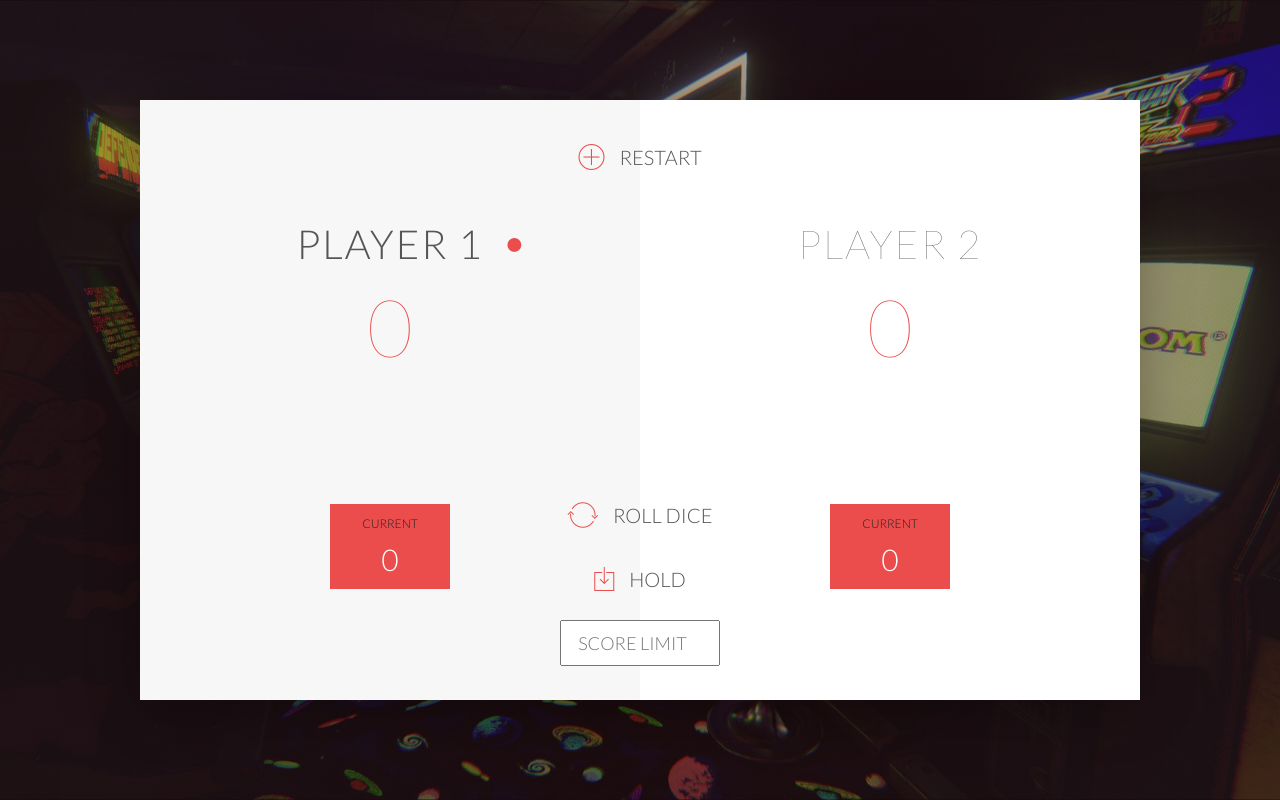
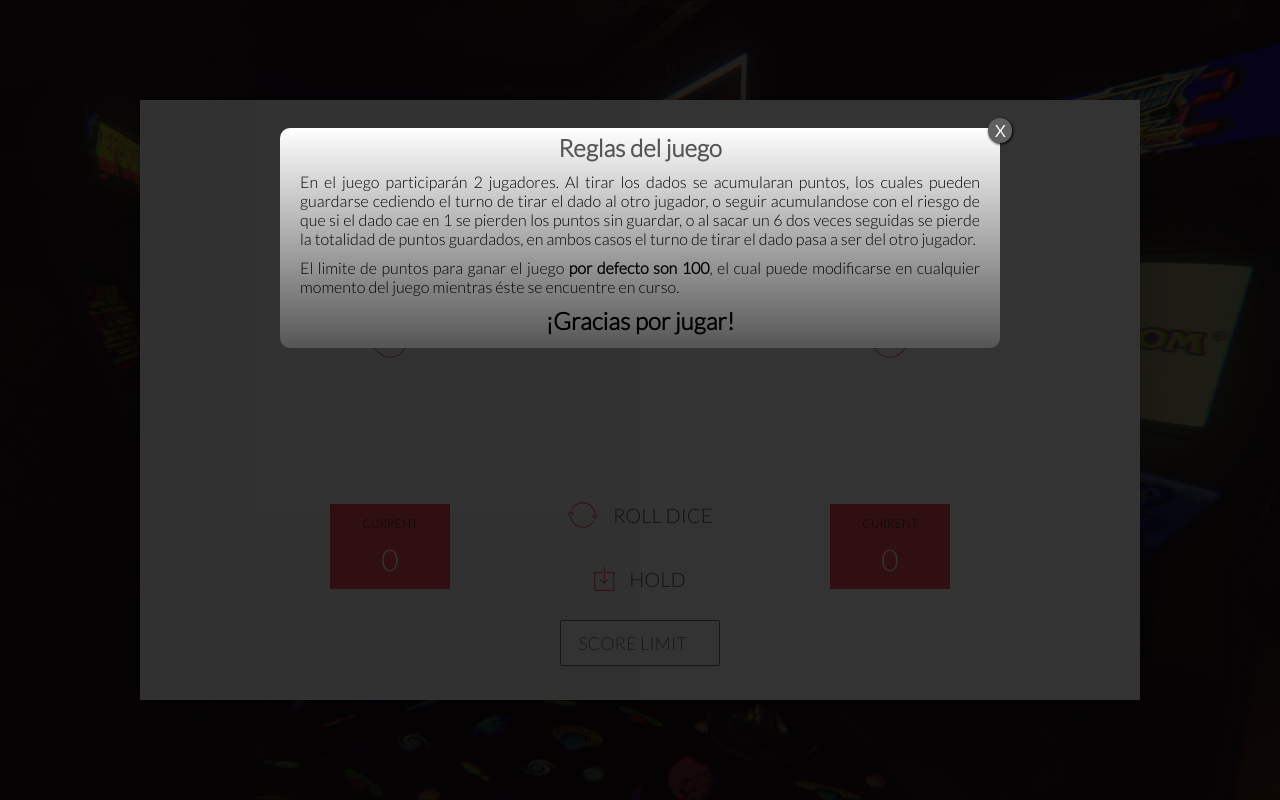
Before and after one commit to erickvicentin/erickvicentin.github.io, a plain HTML site: page pages/app/index.html in a window 1280 px wide. Drawn offline with nearby package versions, Linux system fonts and the light colour scheme.

Commit message:
[FEAT] Added rules and awesome fonts

```diff
--- a/pages/app/app.js
+++ b/pages/app/app.js
@@ -19,6 +19,14 @@ init();
 /*********************************
  *********** FUNCTIONS ***********
  *********************************/
+
+function showModal() {
+  document.getElementById("openModal").style.display = "block";
+}
+
+function CloseModal() {
+  document.getElementById("openModal").style.display = "none";
+}
 
 function init() {
   totalScores = [0, 0];
@@ -122,4 +130,3 @@ function btn_hold() {
 document.querySelector(".btn-roll").addEventListener("click", btn_roll);
 document.querySelector(".btn-hold").addEventListener("click", btn_hold);
 document.querySelector(".btn-new").addEventListener("click", init);
-console.log(winningScore);
--- a/pages/app/index.html
+++ b/pages/app/index.html
@@ -17,7 +17,37 @@
     <title>Pig Game</title>
   </head>
 
-  <body>
+  <body onload="javascript:showModal();">
+    <modal>
+      <div id="openModal" class="modalDialog">
+        <div>
+          <a
+            href="#close"
+            title="Close"
+            class="close"
+            onclick="javascript:CloseModal();"
+            >X</a
+          >
+          <h2 align="center">Reglas del juego</h2>
+          <p class="paraf" align="justify">
+            En el juego participarán 2 jugadores. Al tirar los dados se
+            acumularan puntos, los cuales pueden guardarse cediendo el turno de
+            tirar el dado al otro jugador, o seguir acumulandose con el riesgo
+            de que si el dado cae en 1 se pierden los puntos sin guardar, o al
+            sacar un 6 dos veces seguidas se pierde la totalidad de puntos
+            guardados, en ambos casos el turno de tirar el dado pasa a ser del
+            otro jugador.
+          </p>
+          <p class="paraf" align="justify">
+            El limite de puntos para ganar el juego <b>por defecto son 100</b>,
+            el cual puede modificarse en cualquier momento del juego mientras
+            éste se encuentre en curso.
+          </p>
+          <h2 class="paraf" align="center">¡Gracias por jugar!</h2>
+        </div>
+      </div>
+    </modal>
+
     <div class="wrapper clearfix">
       <div class="player-0-panel active">
         <div class="player-name" id="name-0">Player 1</div>
--- a/pages/app/style.css
+++ b/pages/app/style.css
@@ -190,3 +190,60 @@ i {
   font-weight: 300;
   color: #eb4d4d;
 }
+
+.modalDialog {
+  position: fixed;
+  font-family: Lato;
+  top: 0;
+  right: 0;
+  bottom: 0;
+  left: 0;
+  background: rgba(0, 0, 0, 0.8);
+  z-index: 99999;
+  display: none;
+  -webkit-transition: opacity 400ms ease-in;
+  -moz-transition: opacity 400ms ease-in;
+  transition: opacity 400ms ease-in;
+  pointer-events: auto;
+}
+.modalDialog > div {
+  width: 720px;
+  position: relative;
+  margin: 10% auto;
+  padding: 5px 20px 13px 20px;
+  border-radius: 10px;
+  background: #fff;
+  background: -moz-linear-gradient(#fff, #555);
+  background: -webkit-linear-gradient(#fff, #555);
+  background: -o-linear-gradient(#fff, #555);
+  -webkit-transition: opacity 400ms ease-in;
+  -moz-transition: opacity 400ms ease-in;
+  transition: opacity 400ms ease-in;
+}
+.close {
+  background: #606061;
+  color: #ffffff;
+  line-height: 25px;
+  position: absolute;
+  right: -12px;
+  text-align: center;
+  top: -10px;
+  width: 24px;
+  text-decoration: none;
+  font-weight: bold;
+  -webkit-border-radius: 12px;
+  -moz-border-radius: 12px;
+  border-radius: px;
+  -moz-box-shadow: 1px 1px 3px #000;
+  -webkit-box-shadow: 1px 1px 3px #000;
+  box-shadow: 1px 1px 3px #000;
+}
+.close:hover {
+  background: #00d9ff;
+}
+
+.paraf {
+  padding-top: 10px;
+  color: black;
+  font-family: Lato;
+}
```
